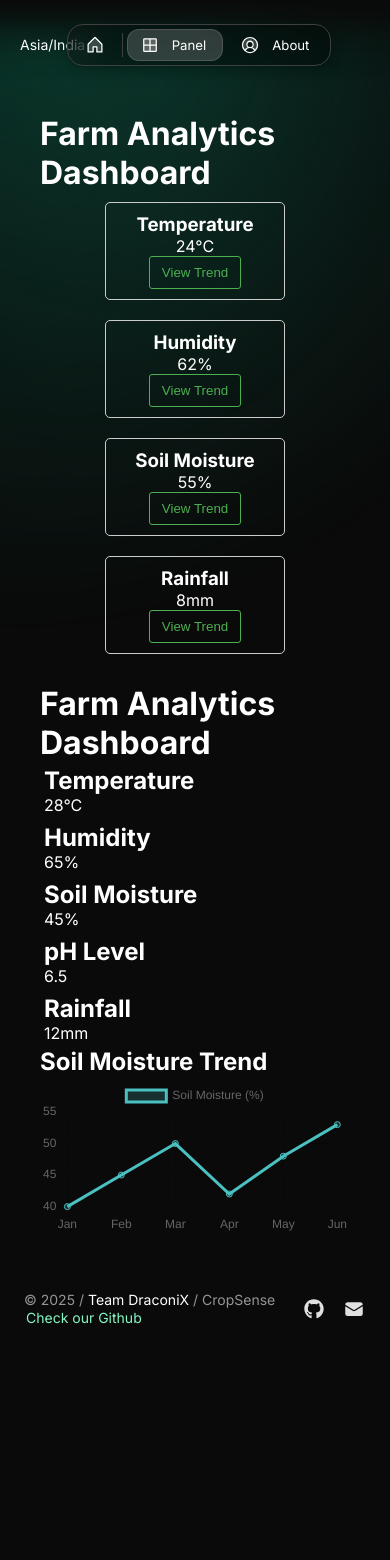
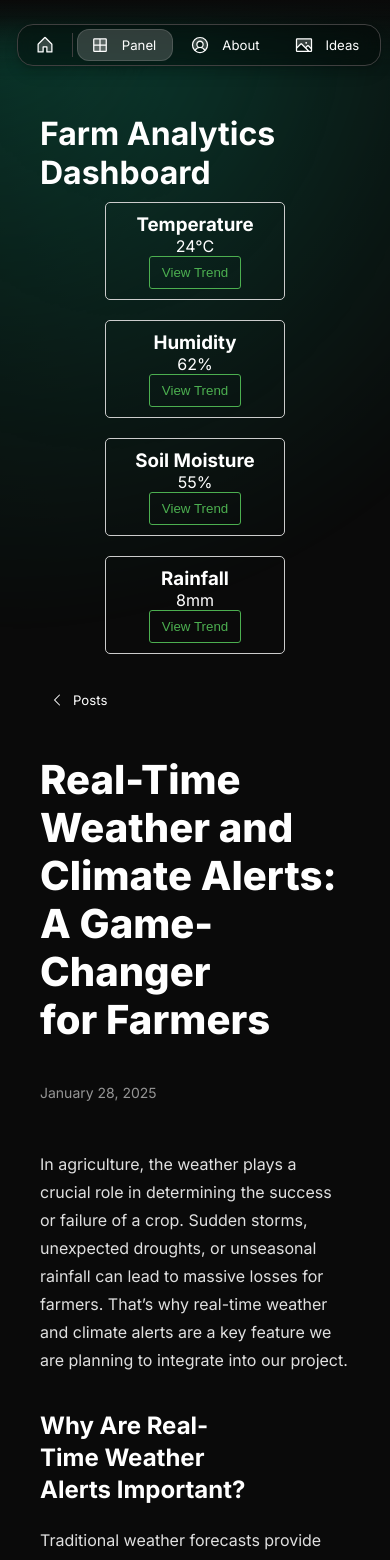
Before and after one commit to ItzHipe/CropSense, a Next.js app: page /blog/new-milestone-in-my-career in a window 390 px wide. Shown: the top 1560 px of the page. Before the commit the page ends 1343 px from the top, so only its background shows below. Built offline with nearby package versions, Linux system fonts and the light colour scheme.

Commit message:
ok
Co-Authored-By: Dhruv Choudhary <dhruv.choudhary589@gmail.com>

```diff
--- a/src/app/blog/[slug]/page.tsx
+++ b/src/app/blog/[slug]/page.tsx
@@ -1,5 +1,3 @@
-"use client";
-
 import { notFound } from "next/navigation";
 import { CustomMDX } from "@/components/mdx";
 import { getPosts } from "@/app/utils/utils";
@@ -8,72 +6,12 @@ import { baseURL } from "@/app/resources";
 import { person } from "@/app/resources/content";
 import { formatDate } from "@/app/utils/formatDate";
 import ScrollToHash from "@/components/ScrollToHash";
-import { useState, useEffect } from "react";
-import { Line } from "react-chartjs-2";
-import {
-  Chart as ChartJS,
-  CategoryScale,
-  LinearScale,
-  PointElement,
-  LineElement,
-  Title,
-  Tooltip,
-  Legend,
-} from "chart.js";
-import { register } from "module";
-
-ChartJS.register(CategoryScale, LinearScale, PointElement, LineElement, Title, Tooltip, Legend);
 
 interface BlogParams {
   params: {
     slug: string;
   };
 }
-
-export default function Home() {
-  const cards = [
-    { title: "Temperature", value: "28°C", color: "bg-red-500" },
-    { title: "Humidity", value: "65%", color: "bg-blue-500" },
-    { title: "Soil Moisture", value: "45%", color: "bg-green-500" },
-    { title: "pH Level", value: "6.5", color: "bg-yellow-500" },
-    { title: "Rainfall", value: "12mm", color: "bg-purple-500" },
-  ];
-
-  const [chartData, setChartData] = useState({
-    labels: ["Jan", "Feb", "Mar", "Apr", "May", "Jun"],
-    datasets: [
-      {
-        label: "Soil Moisture (%)",
-        data: [40, 45, 50, 42, 48, 53],
-        borderColor: "rgb(75, 192, 192)",
-        backgroundColor: "rgba(75, 192, 192, 0.2)",
-      },
-    ],
-  });
-
-
-  return (
-    <div className="container mx-auto p-6">
-      <h1 className="text-3xl font-bold mb-6 text-center">Farm Analytics Dashboard</h1>
-
-      {/* Cards Section */}
-      <div className="grid grid-cols-1 sm:grid-cols-2 lg:grid-cols-5 gap-4 mb-6">
-        {cards.map((card, index) => (
-          <div key={index} className={`p-4 rounded-lg text-white ${card.color}`}>
-            <h2 className="text-lg font-semibold">{card.title}</h2>
-            <p className="text-2xl">{card.value}</p>
-          </div>
-        ))}
-      </div>
-
-      {/* Graph Section */}
-      <div className="bg-white p-6 rounded-lg shadow-lg">
-        <h2 className="text-xl font-semibold mb-4">Soil Moisture Trend</h2>
-        <Line data={chartData} />
-      </div>
-    </div>
-  );
-  }
 
 export async function generateStaticParams(): Promise<{ slug: string }[]> {
   const posts = getPosts(["src", "app", "blog", "posts"]);
@@ -123,56 +61,56 @@ export function generateMetadata({ params: { slug } }: BlogParams) {
   };
 }
 
-// export default function Blog({ params }: BlogParams) {
-//   let post = getPosts(["src", "app", "blog", "posts"]).find((post) => post.slug === params.slug);
+export default function Blog({ params }: BlogParams) {
+  let post = getPosts(["src", "app", "blog", "posts"]).find((post) => post.slug === params.slug);
 
-//   if (!post) {
-//     notFound();
-//   }
+  if (!post) {
+    notFound();
+  }
 
-//   const avatars =
-//     post.metadata.team?.map((person) => ({
-//       src: person.avatar,
-//     })) || [];
+  const avatars =
+    post.metadata.team?.map((person) => ({
+      src: person.avatar,
+    })) || [];
 
-//   return (
-//     <Column as="section" maxWidth="xs" gap="l">
-//       <script
-//         type="application/ld+json"
-//         suppressHydrationWarning
-//         dangerouslySetInnerHTML={{
-//           __html: JSON.stringify({
-//             "@context": "https://schema.org",
-//             "@type": "BlogPosting",
-//             headline: post.metadata.title,
-//             datePublished: post.metadata.publishedAt,
-//             dateModified: post.metadata.publishedAt,
-//             description: post.metadata.summary,
-//             image: post.metadata.image
-//               ? `https://${baseURL}${post.metadata.image}`
-//               : `https://${baseURL}/og?title=${post.metadata.title}`,
-//             url: `https://${baseURL}/blog/${post.slug}`,
-//             author: {
-//               "@type": "Person",
-//               name: person.name,
-//             },
-//           }),
-//         }}
-//       />
-//       <Button href="/blog" weight="default" variant="tertiary" size="s" prefixIcon="chevronLeft">
-//         Posts
-//       </Button>
-//       <Heading variant="display-strong-s">{post.metadata.title}</Heading>
-//       <Row gap="12" vertical="center">
-//         {avatars.length > 0 && <AvatarGroup size="s" avatars={avatars} />}
-//         <Text variant="body-default-s" onBackground="neutral-weak">
-//           {formatDate(post.metadata.publishedAt)}
-//         </Text>
-//       </Row>
-//       <Column as="article" fillWidth>
-//         <CustomMDX source={post.content} />
-//       </Column>
-//       <ScrollToHash />
-//     </Column>
-//   );
-// }
+  return (
+    <Column as="section" maxWidth="xs" gap="l">
+      <script
+        type="application/ld+json"
+        suppressHydrationWarning
+        dangerouslySetInnerHTML={{
+          __html: JSON.stringify({
+            "@context": "https://schema.org",
+            "@type": "BlogPosting",
+            headline: post.metadata.title,
+            datePublished: post.metadata.publishedAt,
+            dateModified: post.metadata.publishedAt,
+            description: post.metadata.summary,
+            image: post.metadata.image
+              ? `https://${baseURL}${post.metadata.image}`
+              : `https://${baseURL}/og?title=${post.metadata.title}`,
+            url: `https://${baseURL}/blog/${post.slug}`,
+            author: {
+              "@type": "Person",
+              name: person.name,
+            },
+          }),
+        }}
+      />
+      <Button href="/blog" weight="default" variant="tertiary" size="s" prefixIcon="chevronLeft">
+        Posts
+      </Button>
+      <Heading variant="display-strong-s">{post.metadata.title}</Heading>
+      <Row gap="12" vertical="center">
+        {avatars.length > 0 && <AvatarGroup size="s" avatars={avatars} />}
+        <Text variant="body-default-s" onBackground="neutral-weak">
+          {formatDate(post.metadata.publishedAt)}
+        </Text>
+      </Row>
+      <Column as="article" fillWidth>
+        <CustomMDX source={post.content} />
+      </Column>
+      <ScrollToHash />
+    </Column>
+  );
+}
--- a/src/app/resources/content.js
+++ b/src/app/resources/content.js
@@ -8,7 +8,7 @@ const person = {
   },
   role: "",
   avatar: "/images/DraconiX.jpg",
-  location: "Asia/India", // Expecting the IANA time zone identifier, e.g., 'Europe/Vienna'
+  location: "", // Expecting the IANA time zone identifier, e.g., 'Europe/Vienna'
   languages: [], // optional: Leave the array empty if you don't want to display languages
 };
 
@@ -197,7 +197,7 @@ const blog = {
 };
 
 const work = {
-  label: "Panel",
+  label: "Work",
   title: "Farm Analytics",
   description: `Design and dev projects by DraconiX`,
   // Create new project pages by adding a new .mdx file to app/blog/posts
@@ -205,82 +205,82 @@ const work = {
 };
 
 const gallery = {
-  label: "Gallery",
+  label: "Ideas",
   title: "My photo gallery",
   description: `A photo collection by ${person.name}`,
   // Images from https://pexels.com
-  images: [
-    {
-      src: "/images/gallery/img-01.jpg",
-      alt: "image",
-      orientation: "vertical",
-    },
-    {
-      src: "/images/gallery/img-02.jpg",
-      alt: "image",
-      orientation: "horizontal",
-    },
-    {
-      src: "/images/gallery/img-03.jpg",
-      alt: "image",
-      orientation: "vertical",
-    },
-    {
-      src: "/images/gallery/img-04.jpg",
-      alt: "image",
-      orientation: "horizontal",
-    },
-    {
-      src: "/images/gallery/img-05.jpg",
-      alt: "image",
-      orientation: "horizontal",
-    },
-    {
-      src: "/images/gallery/img-06.jpg",
-      alt: "image",
-      orientation: "vertical",
-    },
-    {
-      src: "/images/gallery/img-07.jpg",
-      alt: "image",
-      orientation: "horizontal",
-    },
-    {
-      src: "/images/gallery/img-08.jpg",
-      alt: "image",
-      orientation: "vertical",
-    },
-    {
-      src: "/images/gallery/img-09.jpg",
-      alt: "image",
-      orientation: "horizontal",
-    },
-    {
-      src: "/images/gallery/img-10.jpg",
-      alt: "image",
-      orientation: "horizontal",
-    },
-    {
-      src: "/images/gallery/img-11.jpg",
-      alt: "image",
-      orientation: "vertical",
-    },
-    {
-      src: "/images/gallery/img-12.jpg",
-      alt: "image",
-      orientation: "horizontal",
-    },
-    {
-      src: "/images/gallery/img-13.jpg",
-      alt: "image",
-      orientation: "horizontal",
-    },
-    {
-      src: "/images/gallery/img-14.jpg",
-      alt: "image",
-      orientation: "horizontal",
-    },
-  ],
+  // images: [
+  //   {
+  //     src: "/images/gallery/img-01.jpg",
+  //     alt: "image",
+  //     orientation: "vertical",
+  //   },
+  //   {
+  //     src: "/images/gallery/img-02.jpg",
+  //     alt: "image",
+  //     orientation: "horizontal",
+  //   },
+  //   {
+  //     src: "/images/gallery/img-03.jpg",
+  //     alt: "image",
+  //     orientation: "vertical",
+  //   },
+  //   {
+  //     src: "/images/gallery/img-04.jpg",
+  //     alt: "image",
+  //     orientation: "horizontal",
+  //   },
+  //   {
+  //     src: "/images/gallery/img-05.jpg",
+  //     alt: "image",
+  //     orientation: "horizontal",
+  //   },
+  //   {
+  //     src: "/images/gallery/img-06.jpg",
+  //     alt: "image",
+  //     orientation: "vertical",
+  //   },
+  //   {
+  //     src: "/images/gallery/img-07.jpg",
+  //     alt: "image",
+  //     orientation: "horizontal",
+  //   },
+  //   {
+  //     src: "/images/gallery/img-08.jpg",
+  //     alt: "image",
+  //     orientation: "vertical",
+  //   },
+  //   {
+  //     src: "/images/gallery/img-09.jpg",
+  //     alt: "image",
+  //     orientation: "horizontal",
+  //   },
+  //   {
+  //     src: "/images/gallery/img-10.jpg",
+  //     alt: "image",
+  //     orientation: "horizontal",
+  //   },
+  //   {
+  //     src: "/images/gallery/img-11.jpg",
+  //     alt: "image",
+  //     orientation: "vertical",
+  //   },
+  //   {
+  //     src: "/images/gallery/img-12.jpg",
+  //     alt: "image",
+  //     orientation: "horizontal",
+  //   },
+  //   {
+  //     src: "/images/gallery/img-13.jpg",
+  //     alt: "image",
+  //     orientation: "horizontal",
+  //   },
+  //   {
+  //     src: "/images/gallery/img-14.jpg",
+  //     alt: "image",
+  //     orientation: "horizontal",
+  //   },
+  // ],
 };
 
 export { person, social, newsletter, home, about, blog, work, gallery };
--- a/src/components/Header.tsx
+++ b/src/components/Header.tsx
@@ -93,7 +93,7 @@ export const Header = () => {
                   />
                 </>
               )}
-              {/* {routes["/gallery"] && (
+              {routes["/gallery"] && (
                 <>
                   <ToggleButton
                     className="s-flex-hide"
@@ -109,7 +109,7 @@ export const Header = () => {
                     selected={pathname.startsWith("/gallery")}
                   />
                 </>
-              )} */}
+              )}
             </Flex>
           </Flex>
         </Flex>
```
Also changed, not shown: src/app/gallery/page.tsx (+32 -16 lines).
